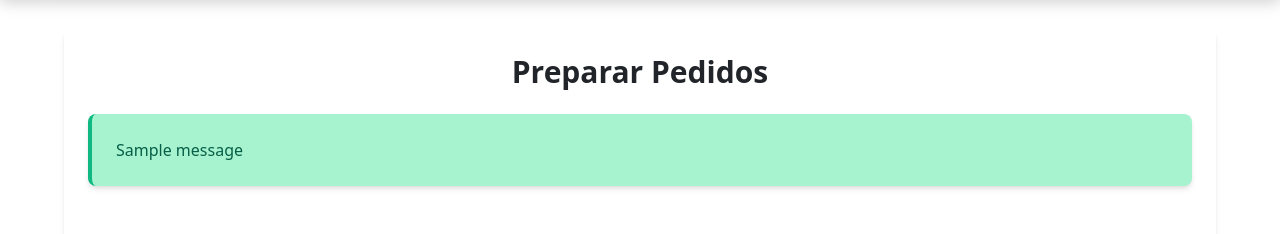
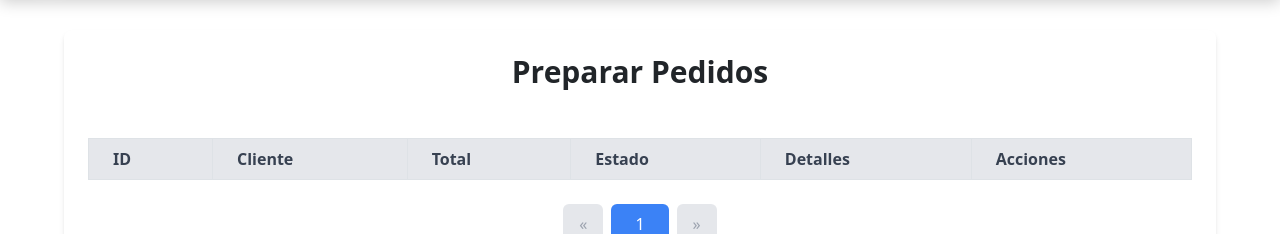
Before and after one commit to InfinityJaaR/App-Restaurant, a Django app: page /app/preparar_pedidos/ in a window 1280 px wide. Shown: the part 74-308 px from the top of the page. Run offline with Django 5.2, Linux system fonts and the light colour scheme; a user stored in the database is signed in; tables that the repository leaves empty hold one stand-in row (values such as "Sample post"); one stand-in notice (Sample message) is shown; lists and menus that the app fills with data are empty.

Commit message:
Modificando para qeu funcione el paginator con el boton de estado y los mensajes

```diff
--- a/app/static/js/preparar_pedidos.js
+++ b/app/static/js/preparar_pedidos.js
@@ -1,7 +1,7 @@
 document.addEventListener('DOMContentLoaded', function () {
     const serverMessages = document.getElementById('server-messages');
 
-    // Mostrar mensajes dinámicos desde el servidor
+    // Función para mostrar mensajes dinámicos
     function mostrarMensaje(tipo, mensaje) {
         const div = document.createElement('div');
         div.className = `p-4 rounded-lg shadow-md bg-${tipo}-200 border-l-4 border-${tipo}-500 text-${tipo}-800 mb-4`;
@@ -11,10 +11,48 @@ document.addEventListener('DOMContentLoaded', function () {
         setTimeout(() => div.remove(), 5000); // Eliminar el mensaje después de 5 segundos
     }
 
-    // Mostrar mensajes precargados en el DOM (desde Django)
-    const mensajesPrecargados = document.querySelectorAll('.server-message');
-    mensajesPrecargados.forEach(mensaje => {
-        const tipo = mensaje.dataset.tipo || 'blue'; // Tipo de mensaje: green, red, blue
-        mostrarMensaje(tipo, mensaje.textContent);
+    // Manejar el envío del formulario "Marcar como Pendiente"
+    const forms = document.querySelectorAll('.form-marcar-pendiente');
+
+    forms.forEach(form => {
+        form.addEventListener('submit', async function (event) {
+            event.preventDefault(); // Prevenir el envío estándar del formulario
+
+            const formData = new FormData(form);
+            const csrfToken = formData.get('csrfmiddlewaretoken');
+            const pedidoId = formData.get('pedido_id');
+
+            try {
+                const response = await fetch(form.action, {
+                    method: 'POST',
+                    headers: {
+                        'X-CSRFToken': csrfToken,
+                    },
+                    body: formData,
+                });
+
+                if (response.ok) {
+                    const data = await response.json();
+
+                    // Mostrar el mensaje dinámico basado en la respuesta
+                    const tipoMensaje = data.success ? 'green' : 'red';
+                    mostrarMensaje(tipoMensaje, data.message);
+
+                    // Eliminar la fila de la tabla si el pedido se ha actualizado correctamente
+                    if (data.success) {
+                        const row = document.querySelector(`tr[data-pedido-id="${pedidoId}"]`);
+                        if (row) {
+                            row.remove();
+                        }
+                    }
+                } else {
+                    mostrarMensaje('red', 'Error al procesar la solicitud.');
+                }
+            } catch (error) {
+                // Mostrar mensaje de error en caso de fallo
+                mostrarMensaje('red', 'Error al procesar la solicitud. Intenta nuevamente.');
+                console.error('Error:', error);
+            }
+        });
     });
 });
--- a/app/templates/EncargadoDeDespacho/preparar_pedidos.html
+++ b/app/templates/EncargadoDeDespacho/preparar_pedidos.html
@@ -11,15 +11,7 @@
     <h1 class="text-3xl font-bold mb-6 text-center">Preparar Pedidos</h1>
 
     <!-- Mensajes del servidor -->
-    <div id="server-messages" class="space-y-4">
-      {% if messages %}
-        {% for message in messages %}
-          <div class="p-4 rounded-lg shadow-md bg-green-200 border-l-4 border-green-500 text-green-800 mb-4">
-            {{ message }}
-          </div>
-        {% endfor %}
-      {% endif %}
-    </div>
+    <div id="server-messages" class="space-y-4"></div>
 
     <!-- Tabla de pedidos -->
     <div class="overflow-x-auto">
@@ -36,7 +28,7 @@
         </thead>
         <tbody>
           {% for pedido in page_obj %}
-            <tr class="border-b">
+            <tr class="border-b" data-pedido-id="{{ pedido.id_pedido }}">
               <td class="border px-4 py-2 whitespace-nowrap">{{ pedido.id_pedido }}</td>
               <td class="border px-4 py-2 whitespace-nowrap">
                 {{ pedido.usuario.first_name }} {{ pedido.usuario.last_name }}
@@ -50,7 +42,7 @@
                 </a>
               </td>
               <td class="border px-4 py-2 text-center whitespace-nowrap">
-                <form method="POST" action="{% url 'preparar_pedidos' %}">
+                <form method="POST" action="{% url 'preparar_pedidos' %}" class="form-marcar-pendiente">
                   {% csrf_token %}
                   <input type="hidden" name="pedido_id" value="{{ pedido.id_pedido }}">
                   <button type="submit" class="bg-green-500 hover:bg-green-700 text-white py-2 px-4 rounded w-30 text-center">
@@ -101,5 +93,5 @@
 {% endblock %}
 
 {% block scripts %}
-  <script src="{% static 'js/registro_pedidos.js' %}"></script>
+  <script src="{% static 'js/preparar_pedidos.js' %}"></script>
 {% endblock %}
--- a/app/views.py
+++ b/app/views.py
@@ -212,34 +212,28 @@ def perfil_cliente(request):
 @login_required
 def preparar_pedidos(request):
     if request.method == "POST":
-        try:
-            data = json.loads(request.body)
-            pedido_id = data.get("pedido_id")
+        # Procesar el formulario enviado por el método POST
+        pedido_id = request.POST.get("pedido_id")
+        if not pedido_id:
+            return JsonResponse({"success": False, "message": "ID de pedido no proporcionado."}, status=400)
 
-            if not pedido_id:
-                return JsonResponse({"success": False, "message": "ID de pedido no proporcionado."}, status=400)
+        pedido = get_object_or_404(Pedido, id_pedido=pedido_id)
 
-            pedido = Pedido.objects.filter(id_pedido=pedido_id).first()
-            if not pedido:
-                return JsonResponse({"success": False, "message": "Pedido no encontrado."}, status=404)
+        # Verificar que el estado "Pendiente" exista
+        estado_pendiente = Estado.objects.filter(nombre="Pendiente").first()
+        if not estado_pendiente:
+            return JsonResponse({"success": False, "message": "Estado 'Pendiente' no encontrado."}, status=404)
 
-            estado_pendiente = Estado.objects.filter(nombre="Pendiente").first()
-            if not estado_pendiente:
-                return JsonResponse({"success": False, "message": "Estado 'Pendiente' no encontrado."}, status=404)
+        # Actualizar el estado del pedido
+        pedido.estado = estado_pendiente
+        pedido.save()
 
-            pedido.estado = estado_pendiente
-            pedido.save()
+        return JsonResponse({"success": True, "message": f"Pedido {pedido_id} ahora está en estado Pendiente."}, status=200)
 
-            return JsonResponse({"success": True, "message": f"Pedido {pedido_id} ahora está en estado Pendiente."}, status=200)
-        except json.JSONDecodeError:
-            return JsonResponse({"success": False, "message": "Solicitud inválida. JSON no decodificado."}, status=400)
-        except Exception as e:
-            return JsonResponse({"success": False, "message": f"Error del servidor: {str(e)}"}, status=500)
-
+    # Mostrar la tabla con la paginación
     pedidos_preparando = Pedido.objects.filter(estado__nombre="Preparando")
-    paginator = Paginator(pedidos_preparando, 6)  # Mostrar 7 pedidos por página
-
-    page_number = request.GET.get('page')
+    paginator = Paginator(pedidos_preparando, 6)  # Mostrar 6 pedidos por página
+    page_number = request.GET.get("page")
     page_obj = paginator.get_page(page_number)
 
     return render(request, "EncargadoDeDespacho/preparar_pedidos.html", {"page_obj": page_obj})
```
